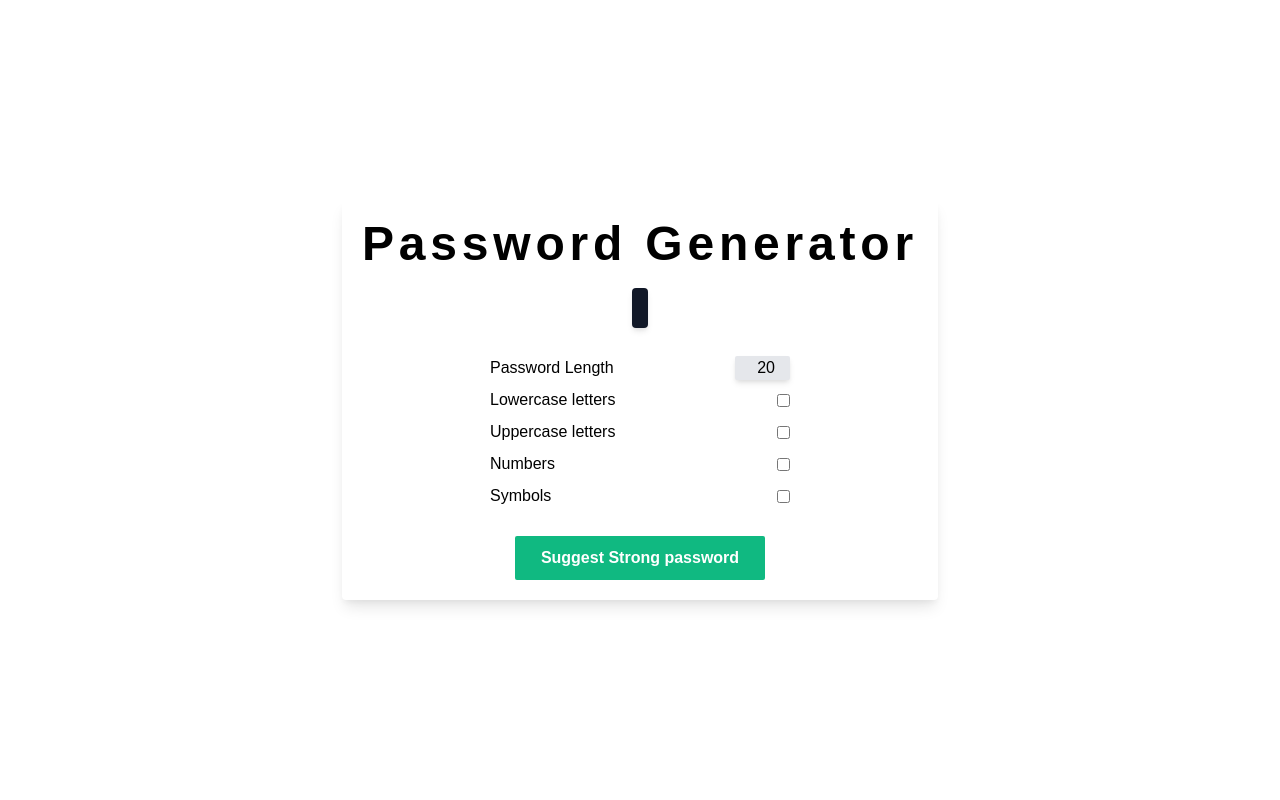
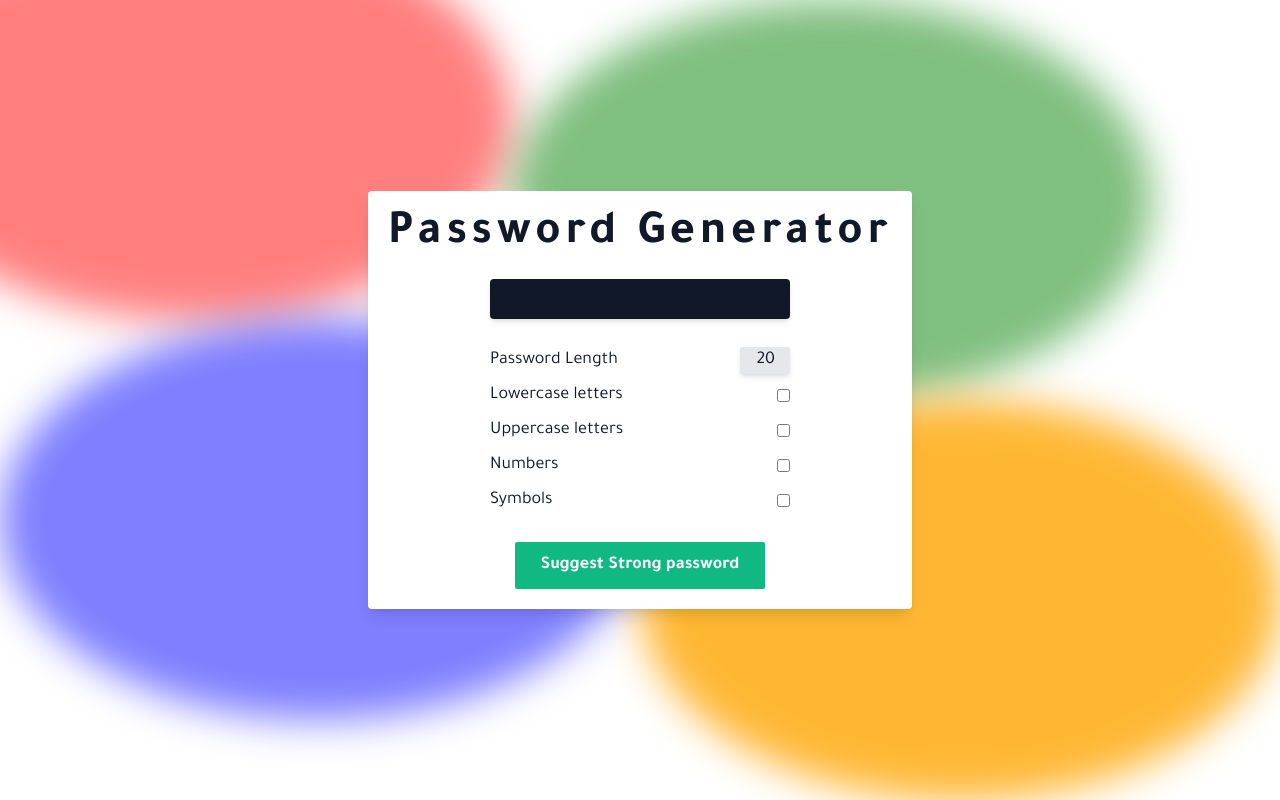
Before and after one commit to SankThomas/password-generator, a React (Create React App) app: page / in a window 1280 px wide. Built offline with nearby package versions, Linux system fonts and the light colour scheme.

Commit message:
style inputs, labels, buttons + link Tajawal font + gaussian background blur

```diff
--- a/src/styles.css
+++ b/src/styles.css
@@ -1,3 +1,5 @@
+@import url("https://fonts.googleapis.com/css2?family=Tajawal:wght@400;700&display=swap");
+
 * {
   margin: 0;
   padding: 0;
@@ -5,7 +7,7 @@
 }
 
 .App {
-  font-family: sans-serif;
+  font-family: "Tajawal", sans-serif;
   text-align: center;
   display: flex;
   flex-wrap: wrap;
@@ -13,6 +15,11 @@
   align-items: center;
   justify-content: center;
   height: 100vh;
+  color: #111827;
+}
+
+.bg-gray-900 {
+  width: 300px;
 }
 
 form {
@@ -25,3 +32,48 @@ form div {
   align-items: center;
   justify-content: space-between;
 }
+
+input,
+input::placeholder,
+label,
+button {
+  font-size: 18px;
+  user-select: none;
+}
+
+/* Background gaussian blur */
+.red,
+.green,
+.orange,
+.blue {
+  position: absolute;
+  height: 50%;
+  width: 50%;
+  z-index: -1;
+  border-radius: 50%;
+  filter: blur(1.25rem);
+}
+
+.red {
+  background-color: hsl(0, 100%, 50%, 0.5);
+  top: -10%;
+  left: -10%;
+}
+
+.green {
+  background-color: hsl(120, 100%, 25%, 0.5);
+  top: 0;
+  right: 10%;
+}
+
+.orange {
+  background-color: hsl(39, 100%, 50%, 0.8);
+  bottom: 0;
+  right: 0;
+}
+
+.blue {
+  background-color: hsl(240, 100%, 50%, 0.5);
+  bottom: 10%;
+  left: 0;
+}
```
